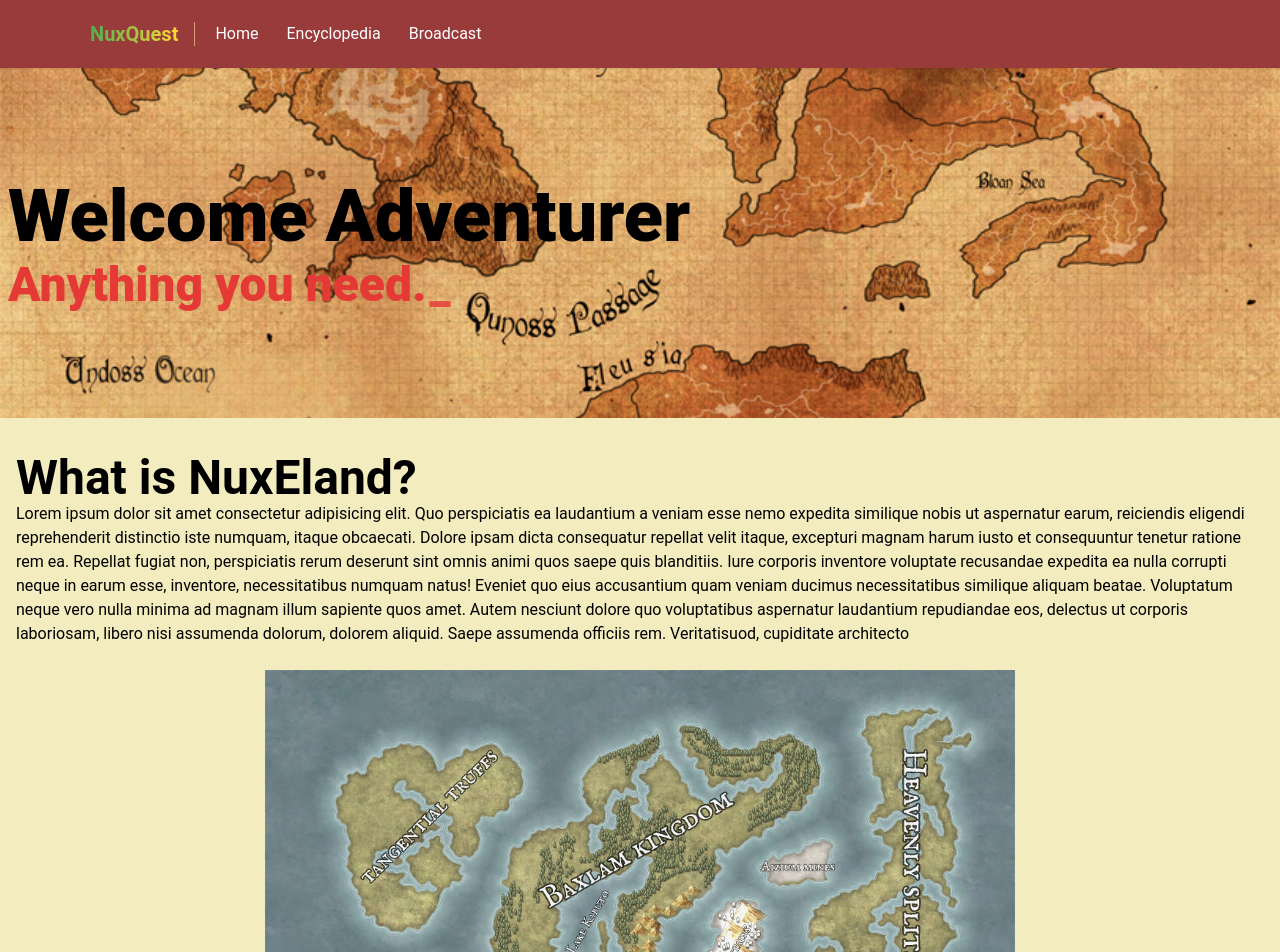
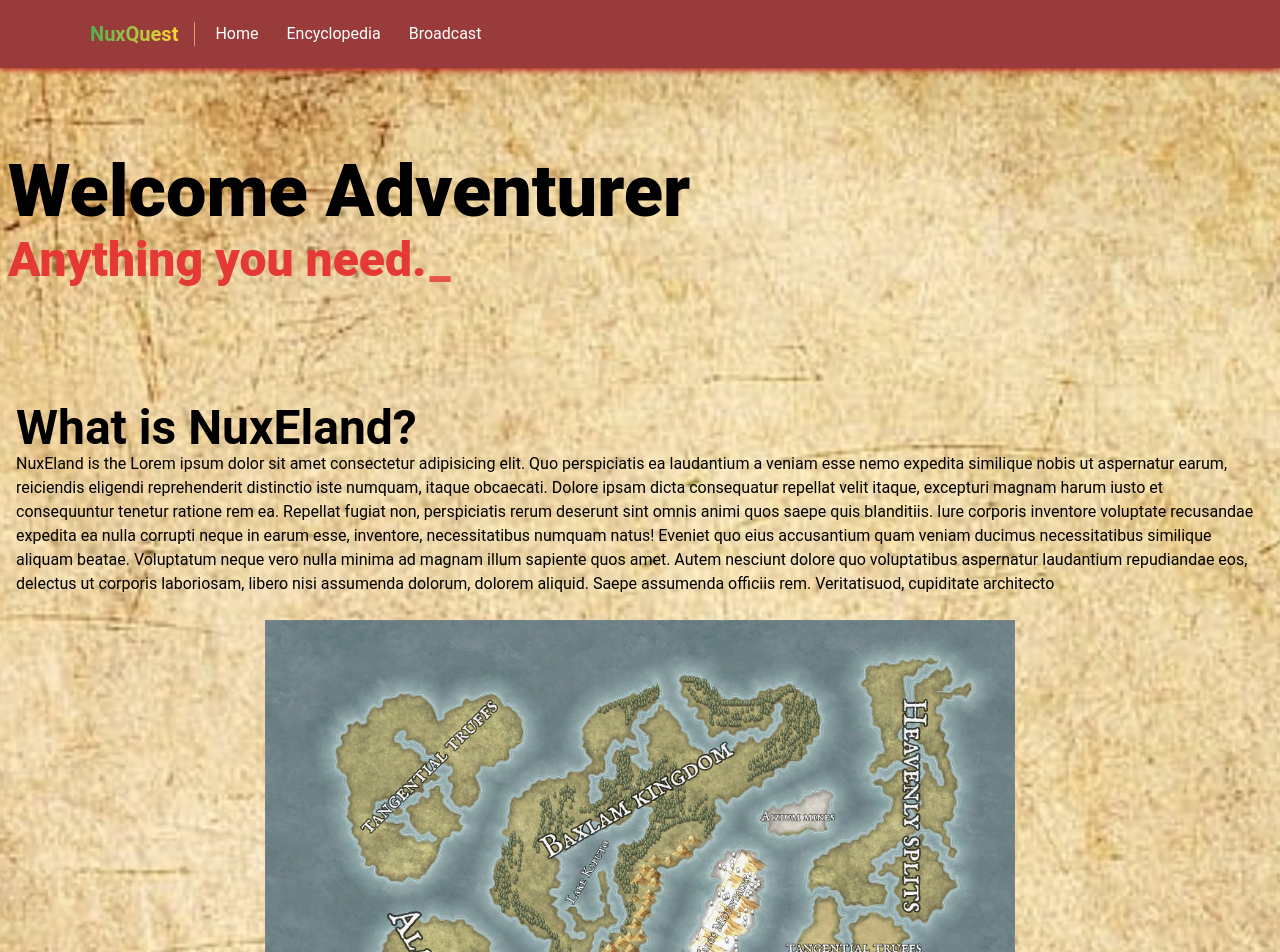
Before and after one commit to jishnupsamal/NuxQuest, a React (Vite) app in the folder Frontend/: page /home in a window 1280 px wide. Shown: the top 952 px of the page. Built offline with nearby package versions, Linux system fonts and the light colour scheme; no server answers; the HTML template or start-up script is replaced by a standard one.

Commit message:
Added bgImg

```diff
--- a/Frontend/src/Components/Hero.jsx
+++ b/Frontend/src/Components/Hero.jsx
@@ -1,10 +1,10 @@
 import React from 'react'
 import { Typewriter } from 'react-simple-typewriter'
 import Fade from 'react-reveal/Fade';
-
+// bg-[url('/heroBg.png')]
 function Hero() {
   return (
-    <div className="text-white text-4xl z-2  [@media(min-width:520px)]:text-7xl font-extrabold flex flex-col bg-[url('/heroBg.png')] bg-cover bg-center bg-no-repeat justify-center  h-[350px] pb-3 pl-2 py-4 gap-y-2">
+    <div className="text-white text-4xl z-2  [@media(min-width:520px)]:text-7xl font-extrabold flex flex-col  bg-cover bg-center bg-no-repeat justify-center  h-[300px] pb-3 pl-2 py-4 gap-y-2">
       <Fade cascade className='flex'>
         <div>
 
--- a/Frontend/src/Components/Navbar.jsx
+++ b/Frontend/src/Components/Navbar.jsx
@@ -3,7 +3,8 @@ import { Link } from 'react-router-dom'
 import Anchor from './Link'
 
 function Navbar() {
-    document.body.style.backgroundColor='#F2ECBE'
+    // document.body.style.backgroundImage="url('/bgImg.jpg')"
+
   return (
     <div className=''>
       <header className="text-gray-600 body-font bg-[#9A3B3B] shadow-md shadow-red-900/70 z-10">
--- a/Frontend/src/Pages/HomePage.jsx
+++ b/Frontend/src/Pages/HomePage.jsx
@@ -24,7 +24,7 @@ SetFont('font-Esoteric')
     {/* <Card/> */}
     <div className='p-4 my-5'>
     <h1 className='text-2xl [@media(min-width:460px)]:text-5xl font-bold leading-[60px]'>What is NuxEland?</h1>
-<p className='text-sm [@media(min-width:460px)]:text-base'> Lorem ipsum dolor sit amet consectetur adipisicing elit. Quo perspiciatis ea laudantium a veniam esse nemo expedita similique nobis ut aspernatur earum, reiciendis eligendi reprehenderit distinctio iste numquam, itaque obcaecati.
+<p className='text-sm [@media(min-width:460px)]:text-base'>NuxEland is the  Lorem ipsum dolor sit amet consectetur adipisicing elit. Quo perspiciatis ea laudantium a veniam esse nemo expedita similique nobis ut aspernatur earum, reiciendis eligendi reprehenderit distinctio iste numquam, itaque obcaecati.
 Dolore ipsam dicta consequatur repellat velit itaque, excepturi magnam harum iusto et consequuntur tenetur ratione rem ea. Repellat fugiat non, perspiciatis rerum deserunt sint omnis animi quos saepe quis blanditiis.
 Iure corporis inventore  voluptate recusandae expedita ea nulla corrupti neque in earum esse, inventore, necessitatibus numquam natus! Eveniet quo eius accusantium quam veniam ducimus necessitatibus similique aliquam beatae.
 Voluptatum neque vero nulla minima ad magnam illum sapiente quos amet. Autem nesciunt dolore quo voluptatibus aspernatur laudantium repudiandae eos, delectus ut corporis laboriosam, libero nisi assumenda dolorum, dolorem aliquid.
--- a/Frontend/src/Styles/App.css
+++ b/Frontend/src/Styles/App.css
@@ -9,4 +9,8 @@ html{
 
 body{
     cursor:url(/cursorPointer.png), default ;
+    background-image: url('/bgImg.jpg');
+    background-repeat: no-repeat;
+    background-position: center;
+    background-size: cover;
 }
```
Also changed, not shown: Frontend/public/bgImg.jpg (added).
